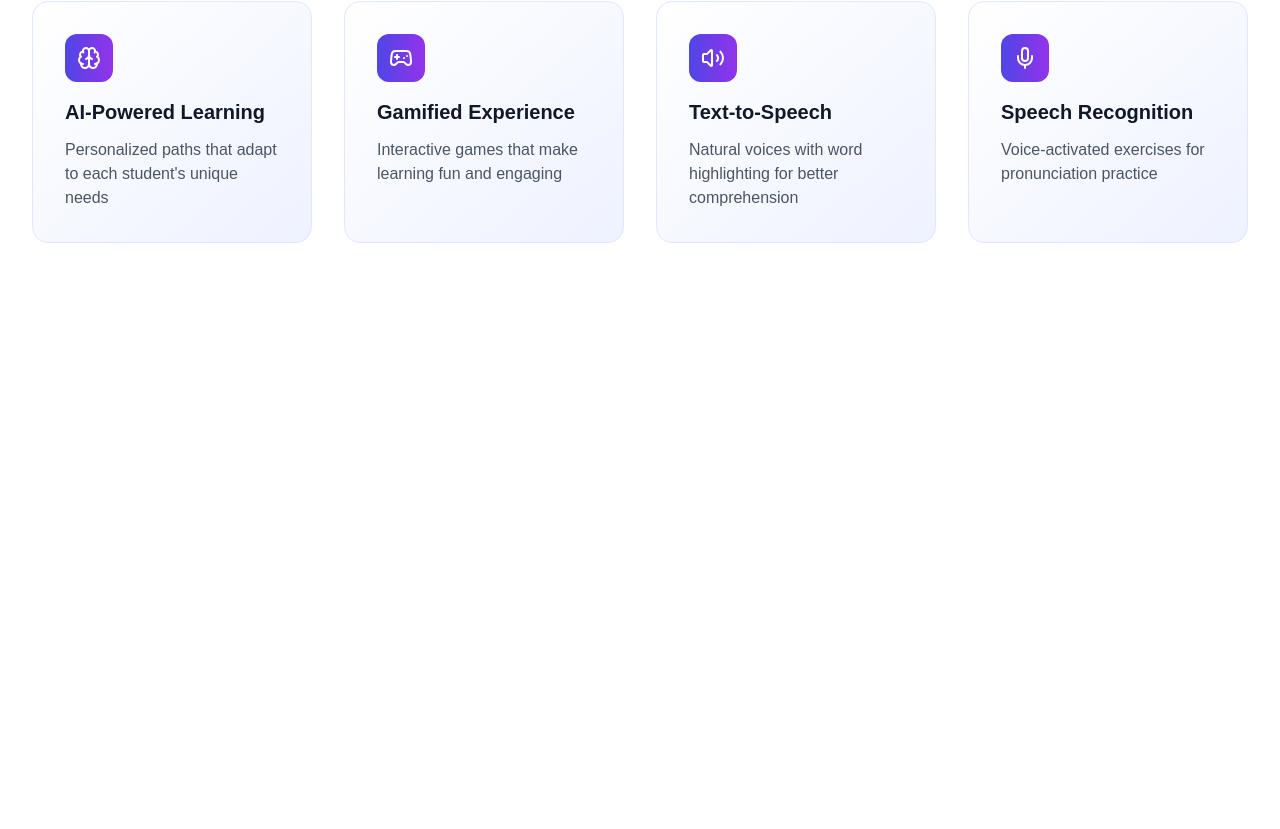
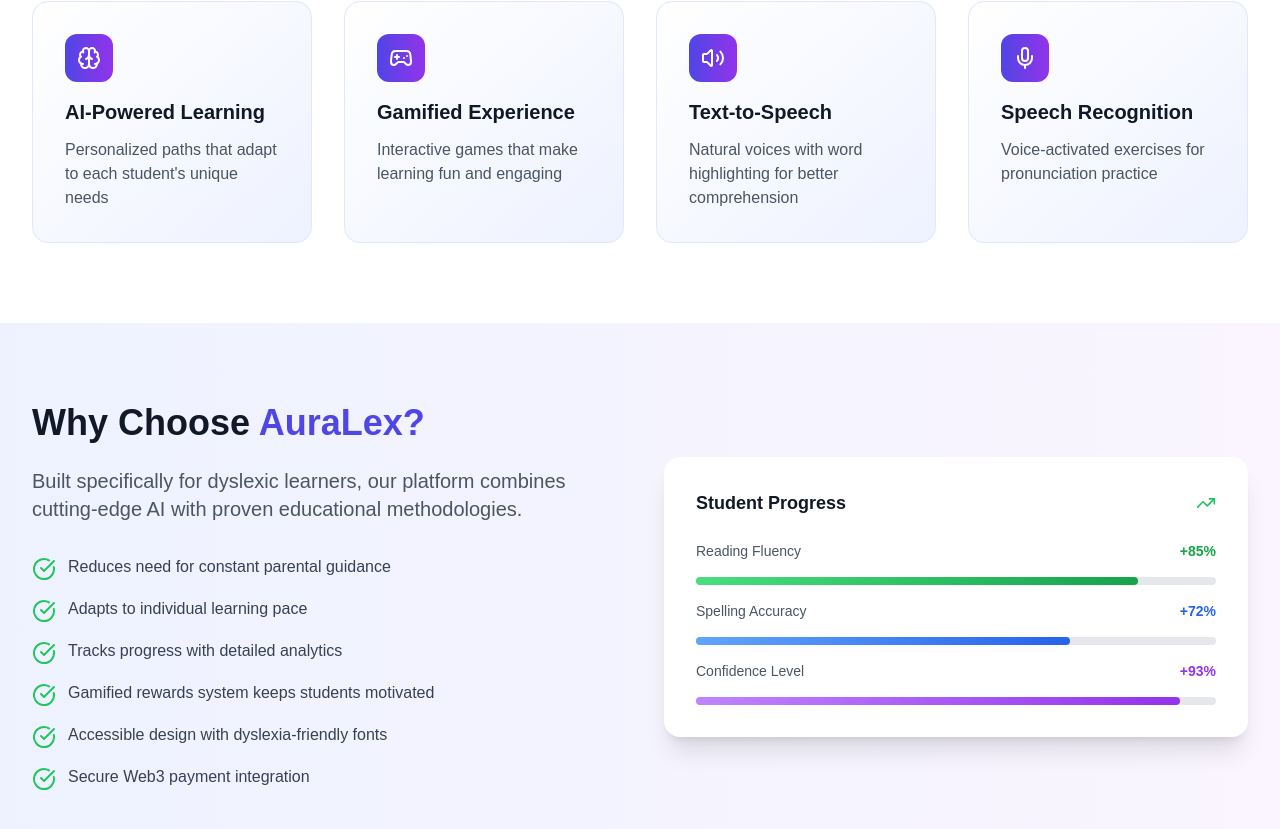
Before and after one commit to StarkAura/AuraLex-Frontend, a Next.js app in the folder auralex-frontend/: page / in a window 1280 px wide. Shown: the part 897-1726 px from the top of the page. Before the commit the page ends 1220 px from the top, so only its background shows below. Built offline with nearby package versions, Linux system fonts and the light colour scheme.

Commit message:
feat/benefit-section

```diff
--- a/auralex-frontend/src/app/page.tsx
+++ b/auralex-frontend/src/app/page.tsx
@@ -1,16 +1,17 @@
-"use client"
-import React from 'react';
-import HeroSection from '@/components/sections/HeroSection';
-import FeaturesSection from '@/components/sections/FeaturesSection';
+"use client";
+import React from "react";
+import HeroSection from "@/components/sections/HeroSection";
+import FeaturesSection from "@/components/sections/FeaturesSection";
+import BenefitsSection from "@/components/sections/BenefitsSection";
 
 const HomePage = () => {
   return (
     <main className="min-h-screen">
       <HeroSection />
       <FeaturesSection />
-
+      <BenefitsSection />
     </main>
-  )
-}
+  );
+};
 
 export default HomePage;
--- /dev/null
+++ b/auralex-frontend/src/components/sections/BenefitsSection.tsx
@@ -0,0 +1,93 @@
+import React from "react";
+import { TrendingUp, CheckCircle } from "lucide-react";
+
+const benefits = [
+  "Reduces need for constant parental guidance",
+  "Adapts to individual learning pace",
+  "Tracks progress with detailed analytics",
+  "Gamified rewards system keeps students motivated",
+  "Accessible design with dyslexia-friendly fonts",
+  "Secure Web3 payment integration",
+];
+
+const BenefitsSection = () => {
+  return (
+    <section className="py-20 bg-gradient-to-r from-indigo-50 to-purple-50">
+      <div className="max-w-7xl mx-auto px-4 sm:px-6 lg:px-8">
+        <div className="grid lg:grid-cols-2 gap-12 items-center">
+          <div>
+            <h2 className="text-4xl font-bold text-gray-900 mb-6">
+              Why Choose <span className="text-indigo-600">AuraLex?</span>
+            </h2>
+            <p className="text-xl text-gray-600 mb-8">
+              Built specifically for dyslexic learners, our platform combines
+              cutting-edge AI with proven educational methodologies.
+            </p>
+            <div className="space-y-4">
+              {benefits.map((benefit, index) => (
+                <div key={index} className="flex items-start space-x-3">
+                  <CheckCircle className="h-6 w-6 text-green-500 mt-0.5 flex-shrink-0" />
+                  <span className="text-gray-700">{benefit}</span>
+                </div>
+              ))}
+            </div>
+          </div>
+          <div className="relative">
+            <div className="bg-white rounded-2xl p-8 shadow-xl">
+              <div className="flex items-center justify-between mb-6">
+                <h3 className="text-lg font-semibold text-gray-900">
+                  Student Progress
+                </h3>
+                <TrendingUp className="h-5 w-5 text-green-500" />
+              </div>
+              <div className="space-y-4">
+                <div className="flex justify-between items-center">
+                  <span className="text-sm text-gray-600">Reading Fluency</span>
+                  <span className="text-sm font-semibold text-green-600">
+                    +85%
+                  </span>
+                </div>
+                <div className="w-full bg-gray-200 rounded-full h-2">
+                  <div
+                    className="bg-gradient-to-r from-green-400 to-green-600 h-2 rounded-full"
+                    style={{ width: "85%" }}
+                  ></div>
+                </div>
+                <div className="flex justify-between items-center">
+                  <span className="text-sm text-gray-600">
+                    Spelling Accuracy
+                  </span>
+                  <span className="text-sm font-semibold text-blue-600">
+                    +72%
+                  </span>
+                </div>
+                <div className="w-full bg-gray-200 rounded-full h-2">
+                  <div
+                    className="bg-gradient-to-r from-blue-400 to-blue-600 h-2 rounded-full"
+                    style={{ width: "72%" }}
+                  ></div>
+                </div>
+                <div className="flex justify-between items-center">
+                  <span className="text-sm text-gray-600">
+                    Confidence Level
+                  </span>
+                  <span className="text-sm font-semibold text-purple-600">
+                    +93%
+                  </span>
+                </div>
+                <div className="w-full bg-gray-200 rounded-full h-2">
+                  <div
+                    className="bg-gradient-to-r from-purple-400 to-purple-600 h-2 rounded-full"
+                    style={{ width: "93%" }}
+                  ></div>
+                </div>
+              </div>
+            </div>
+          </div>
+        </div>
+      </div>
+    </section>
+  );
+};
+
+export default BenefitsSection;
```
